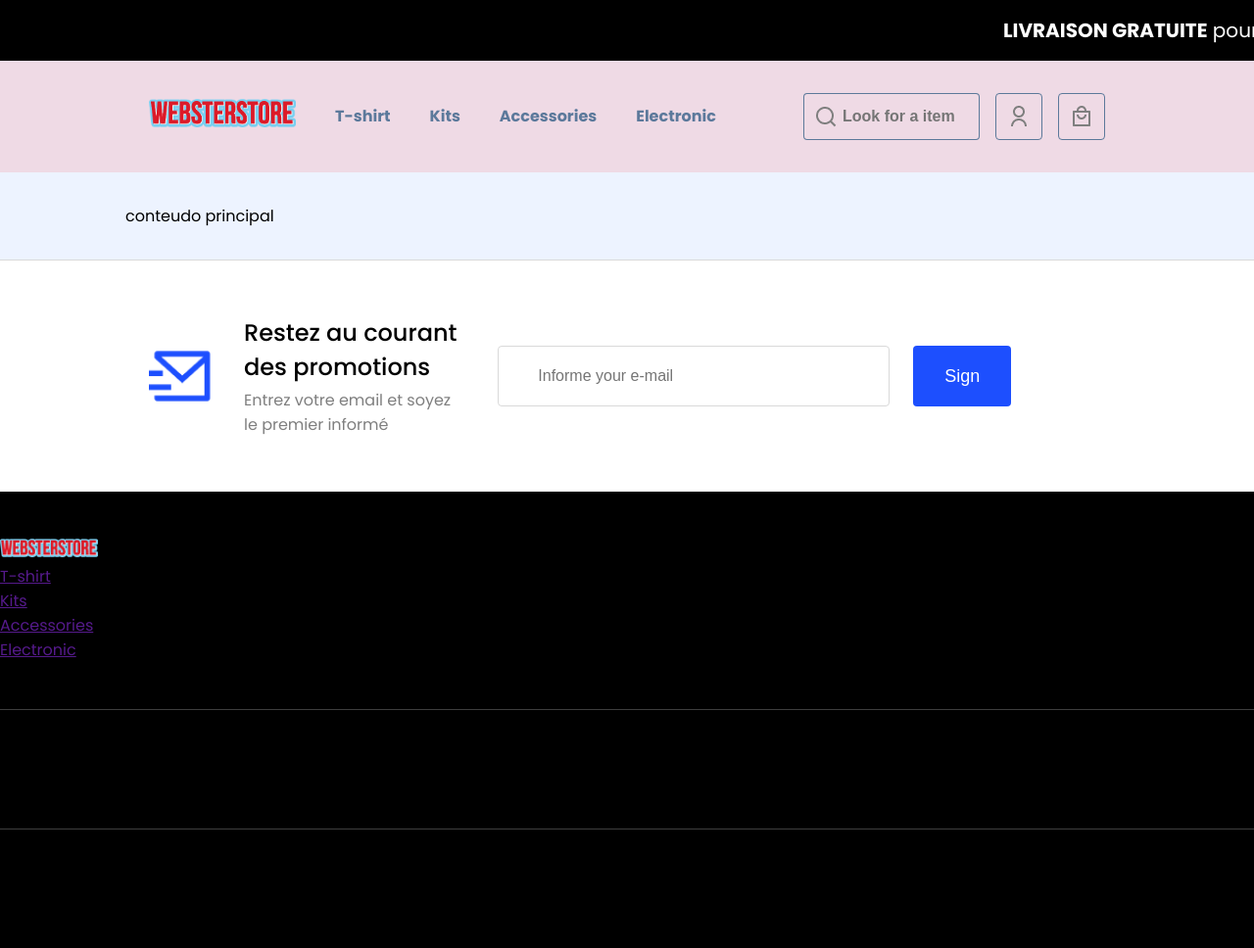
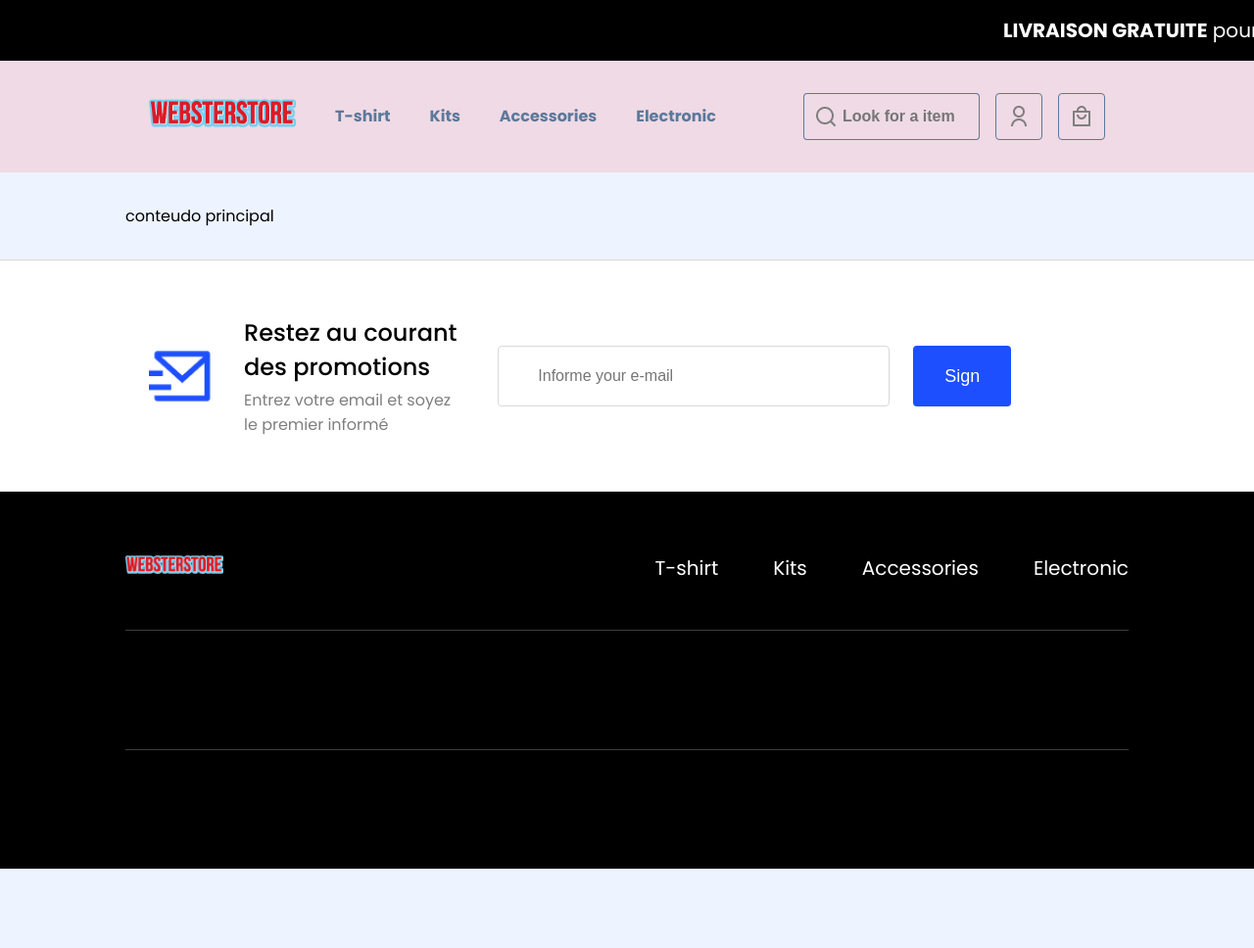
Before and after one commit to WebsterFever/Ecommerce, a plain HTML site: page frontend/index.html in a window 1280 px wide. Shown: the top 968 px of the page at 98% size. After the commit the page ends 887 px from the top, so only its background shows below. Drawn offline with Linux system fonts and the light colour scheme; files whose address does not match are found by name.

Commit message:
add footer

```diff
--- a/frontend/assets/css/footer.css
+++ b/frontend/assets/css/footer.css
@@ -6,9 +6,47 @@ footer {
 .footer-contacts,
 .footer-bottom {
   padding: 48px 0;
+  max-width: 1024px;
+  margin: auto;
 }
 
 .footer-contacts{
     border-top: 1px solid rgba(255, 255, 255, 0.24) ;
     border-bottom: 1px solid rgba(255, 255, 255, 0.24) ;
 }
+
+.footer-menu {
+
+    display: flex;
+    text-align: center;
+   flex-direction: column;
+   padding-top: 128px;
+
+}
+
+.footer-menu li a {
+     text-decoration: none;
+     color: #ffffff;
+     font-size: 2rem;
+}
+
+.footer-menu ul{
+  margin-top: 88px;
+  display: flex;
+  gap: 56px;
+  flex-direction: column;
+}
+
+@media (width > 1024px){
+  .footer-menu{
+       padding-top: 63px;
+       flex-direction: row;
+       align-items: center;
+       justify-content: space-between;
+  }
+
+  .footer-menu ul{
+    margin-top: 0;
+    flex-direction: row;
+  }
+}
```
Also changed, not shown: frontend/index.html (+1 -0 lines).
